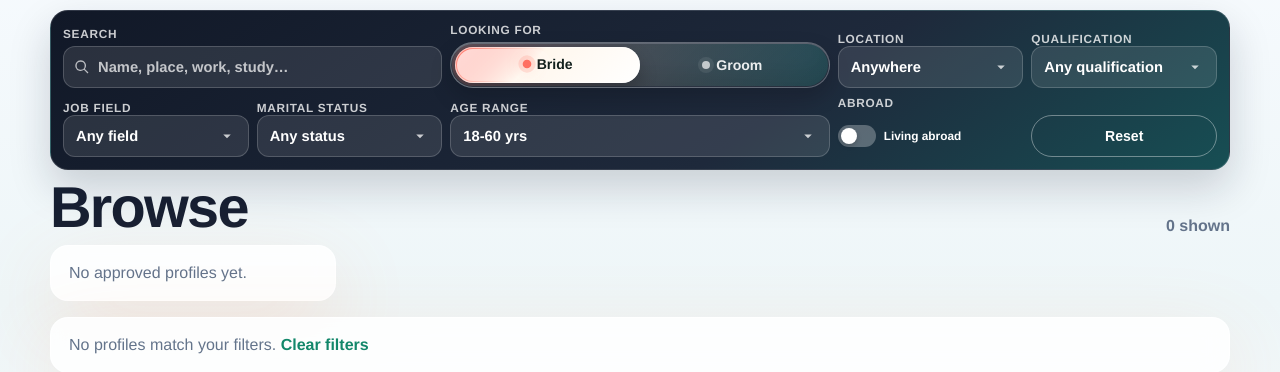
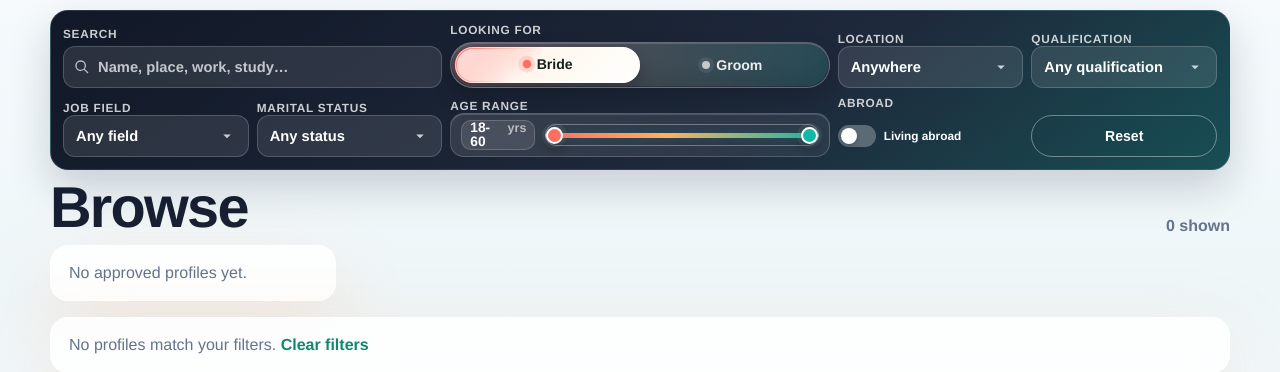
Before and after one commit to greenethirteen/halal-swipe, a FastAPI app: page /profiles in a window 1280 px wide. Shown: the part 120-492 px from the top of the page. Run offline with FastAPI, Linux system fonts and the light colour scheme; some libraries are stand-ins or nearby versions.

Commit message:
Revert "Move age range into popup selector"
This reverts commit 5682f146131a40fa5b433ed769a1d9e96aa45e9b.

```diff
--- a/app/settings.py
+++ b/app/settings.py
@@ -28,7 +28,7 @@ class Settings(BaseSettings):
 
     @property
     def asset_version(self) -> str:
-        return f"{self.static_version}-20260718-09"
+        return f"{self.static_version}-20260718-08"
 
     @property
     def google_client_id_clean(self) -> str:
--- a/app/static/styles.css
+++ b/app/static/styles.css
@@ -482,7 +482,7 @@ label { display: grid; gap: 8px; font-weight: 750; color: var(--ink); }
 .browse-filters.is-morphing .bf-field,
 .browse-filters.is-morphing .bf-compact-logo,
 .browse-filters.is-morphing .bf-select-btn,
-.browse-filters.is-morphing .bf-age-btn {
+.browse-filters.is-morphing .bf-age-range {
   transition-duration: .34s;
   transition-timing-function: cubic-bezier(.2,.8,.2,1);
 }
@@ -589,64 +589,43 @@ label { display: grid; gap: 8px; font-weight: 750; color: var(--ink); }
 .browse-filters.is-compact .bf-reset-field .button { font-size: .82rem; }
 .bf-age { max-width: none; }
 .bf-age-range-field { grid-column: span 2; }
-.bf-age-btn {
-  position: relative;
-  display: flex;
+.bf-age-range {
+  display: grid;
+  grid-template-columns: 74px 1fr;
+  column-gap: 10px;
+  row-gap: 0;
   align-items: center;
-  justify-content: space-between;
-  gap: 8px;
-  width: 100%;
-  height: 42px;
-  padding: 0 12px;
+  min-height: 42px;
+  padding: 6px 10px;
   border: 1px solid rgba(255,255,255,.18);
-  border-radius: 12px;
-  background: rgba(255,255,255,.1);
-  color: #fff;
-  font: inherit;
-  font-size: .92rem;
-  font-weight: 800;
-  cursor: pointer;
-  transition: height .34s cubic-bezier(.2,.8,.2,1), min-height .34s cubic-bezier(.2,.8,.2,1), padding .34s cubic-bezier(.2,.8,.2,1), border-radius .34s cubic-bezier(.2,.8,.2,1), font-size .34s cubic-bezier(.2,.8,.2,1), background .24s ease;
+  border-radius: 14px;
+  background: linear-gradient(135deg, rgba(255,255,255,.12), rgba(255,255,255,.06));
+  box-shadow: inset 0 1px 0 rgba(255,255,255,.16);
+  transition: height .34s cubic-bezier(.2,.8,.2,1), min-height .34s cubic-bezier(.2,.8,.2,1), padding .34s cubic-bezier(.2,.8,.2,1), border-radius .34s cubic-bezier(.2,.8,.2,1);
 }
-.bf-age-btn svg { width: 18px; height: 18px; fill: currentColor; opacity: .75; flex: 0 0 auto; }
-.bf-age-btn-value { overflow: hidden; white-space: nowrap; text-overflow: ellipsis; min-width: 0; }
-.bf-age-popup {
-  position: absolute;
-  right: 0;
-  top: calc(100% + 8px);
-  z-index: 32;
-  display: none;
-  width: min(330px, calc(100vw - 28px));
-  padding: 14px;
-  border: 1px solid rgba(255,255,255,.18);
-  border-radius: 18px;
-  background: rgba(17,24,39,.98);
-  box-shadow: 0 22px 48px rgba(0,0,0,.34);
-}
-.bf-age-popup.open { display: grid; gap: 12px; }
-.bf-age-popup p { margin: -4px 0 0; color: rgba(255,255,255,.68); font-size: .82rem; font-weight: 700; letter-spacing: 0; text-transform: none; }
 .bf-age-readout {
   display: inline-flex;
   align-items: baseline;
   justify-content: center;
-  gap: 5px;
-  justify-self: start;
-  min-height: 36px;
-  padding: 0 16px;
-  border-radius: 999px;
-  background: linear-gradient(135deg, #fff, #ecfdf5);
-  color: #13211e;
-  font-size: .9rem;
+  gap: 4px;
+  min-width: 0;
+  min-height: 28px;
+  padding: 0 8px;
+  border: 1px solid rgba(255,255,255,.18);
+  border-radius: 10px;
+  background: rgba(255,255,255,.1);
+  color: #fff;
+  font-size: .78rem;
   line-height: 1;
   letter-spacing: 0;
   text-transform: none;
-  box-shadow: 0 10px 22px rgba(0,0,0,.22);
 }
-.bf-age-readout strong { font-size: 1.12rem; }
-.bf-age-readout span { color: rgba(19,33,30,.62); font-weight: 900; }
+.browse-filters.is-compact .bf-age-readout { justify-content: center; }
+.bf-age-readout strong { font-size: .86rem; }
+.bf-age-readout span { color: rgba(255,255,255,.62); font-weight: 900; }
 .bf-range-track {
   position: relative;
-  height: 34px;
+  height: 22px;
   display: flex;
   align-items: center;
 }
@@ -656,16 +635,16 @@ label { display: grid; gap: 8px; font-weight: 750; color: var(--ink); }
   position: absolute;
   left: 0;
   right: 0;
-  height: 8px;
+  height: 5px;
   border-radius: 999px;
 }
-.bf-range-track::before { background: rgba(255,255,255,.18); box-shadow: inset 0 1px 2px rgba(0,0,0,.2); }
-.bf-range-fill { background: linear-gradient(90deg, #ff6f61, #ffb15b 45%, #14b8a6); box-shadow: 0 0 16px rgba(20,184,166,.24); }
+.bf-range-track::before { background: rgba(255,255,255,.2); box-shadow: inset 0 1px 2px rgba(0,0,0,.16); }
+.bf-range-fill { background: linear-gradient(90deg, #ff6f61, #ffb15b 45%, #14b8a6); box-shadow: 0 0 10px rgba(20,184,166,.2); }
 .bf-range-track input[type="range"] {
   position: absolute;
   inset: 0;
   width: 100%;
-  height: 34px;
+  height: 22px;
   margin: 0;
   padding: 0;
   appearance: none;
@@ -677,39 +656,39 @@ label { display: grid; gap: 8px; font-weight: 750; color: var(--ink); }
 .bf-range-track input[type="range"]:focus-visible { outline: none; }
 .bf-range-track input[type="range"]::-webkit-slider-thumb {
   appearance: none;
-  width: 24px;
-  height: 24px;
-  border: 3px solid #fff;
+  width: 17px;
+  height: 17px;
+  border: 2px solid #fff;
   border-radius: 50%;
   background: #14b8a6;
-  box-shadow: 0 8px 18px rgba(0,0,0,.34), 0 0 0 5px rgba(255,255,255,.08);
+  box-shadow: 0 5px 11px rgba(0,0,0,.3), 0 0 0 4px rgba(255,255,255,.07);
   pointer-events: auto;
 }
 .bf-range-track input[type="range"]:first-of-type::-webkit-slider-thumb { background: #ff6f61; }
-.bf-range-track input[type="range"]:focus-visible::-webkit-slider-thumb { box-shadow: 0 8px 18px rgba(0,0,0,.34), 0 0 0 7px rgba(255,255,255,.18); }
+.bf-range-track input[type="range"]:focus-visible::-webkit-slider-thumb { box-shadow: 0 5px 11px rgba(0,0,0,.3), 0 0 0 6px rgba(255,255,255,.18); }
 .bf-range-track input[type="range"]::-moz-range-thumb {
-  width: 20px;
-  height: 20px;
-  border: 3px solid #fff;
+  width: 15px;
+  height: 15px;
+  border: 2px solid #fff;
   border-radius: 50%;
   background: #14b8a6;
-  box-shadow: 0 8px 18px rgba(0,0,0,.34), 0 0 0 5px rgba(255,255,255,.08);
+  box-shadow: 0 5px 11px rgba(0,0,0,.3), 0 0 0 4px rgba(255,255,255,.07);
   pointer-events: auto;
 }
 .bf-range-track input[type="range"]:first-of-type::-moz-range-thumb { background: #ff6f61; }
-.bf-range-track input[type="range"]:focus-visible::-moz-range-thumb { box-shadow: 0 8px 18px rgba(0,0,0,.34), 0 0 0 7px rgba(255,255,255,.18); }
-.bf-age-scale {
+.bf-range-track input[type="range"]:focus-visible::-moz-range-thumb { box-shadow: 0 5px 11px rgba(0,0,0,.3), 0 0 0 6px rgba(255,255,255,.18); }
+.browse-filters.is-compact .bf-age-range {
+  height: 30px;
+  min-height: 30px;
+  padding: 0 8px;
   display: flex;
-  justify-content: space-between;
-  color: rgba(255,255,255,.58);
-  font-size: .72rem;
-  font-weight: 900;
-  line-height: 1;
-  letter-spacing: 0;
-  text-transform: none;
+  align-items: center;
+  justify-content: center;
+  border-radius: 10px;
 }
-.browse-filters.is-compact .bf-age-btn { justify-content: center; height: 30px; min-height: 30px; border-radius: 10px; padding: 0 8px; font-size: .76rem; }
-.browse-filters.is-compact .bf-age-btn svg { position: absolute; right: 6px; width: 14px; height: 14px; }
+.browse-filters.is-compact .bf-age-readout { font-size: .68rem; }
+.browse-filters.is-compact .bf-age-readout strong { font-size: .76rem; }
+.browse-filters.is-compact .bf-range-track { display: none; }
 .bf-type-field { display: grid; grid-column: span 2; }
 .bf-profile-toggle {
   position: relative;
@@ -843,8 +822,7 @@ label { display: grid; gap: 8px; font-weight: 750; color: var(--ink); }
   .bf-search-field { grid-column: 1 / -1; }
   .bf-type-field { grid-column: span 1; }
   .bf-age-range-field { grid-column: span 1; }
-  .bf-age-btn { height: 38px; min-height: 38px; padding: 0 10px; font-size: .8rem; }
-  .bf-age-popup { right: auto; left: 50%; transform: translateX(-50%); width: min(318px, calc(100vw - 28px)); padding: 13px; }
+  .bf-age-range { grid-template-columns: 62px 1fr; min-height: 38px; padding: 6px 9px; column-gap: 8px; }
   .bf-age-readout { min-height: 26px; padding: 0 6px; }
   .bf-age-readout strong { font-size: .78rem; }
   .bf-range-track { height: 18px; }
--- a/app/templates/profiles.html
+++ b/app/templates/profiles.html
@@ -71,19 +71,13 @@
       <div class="bf-field bf-age-range-field"><span class="bf-label">Age range</span>
         <input id="fMin" type="hidden" value="18">
         <input id="fMax" type="hidden" value="60">
-        <button class="bf-age-btn" id="fAgeBtn" type="button" aria-haspopup="dialog" aria-expanded="false">
-          <span class="bf-age-btn-value" id="fAgeButtonText">18-60 yrs</span>
-          <svg viewBox="0 0 24 24" aria-hidden="true"><path d="m7 10 5 5 5-5H7Z"/></svg>
-        </button>
-        <div class="bf-age-popup" id="fAgePopup" role="dialog" aria-label="Age range">
+        <div class="bf-age-range">
           <div class="bf-age-readout"><strong id="fAgeText">18-60</strong><span>yrs</span></div>
-          <p>Choose the age range you want to browse.</p>
           <div class="bf-range-track">
             <span class="bf-range-fill" id="fAgeFill"></span>
             <input id="fMinRange" type="range" min="18" max="60" value="18" aria-label="Minimum age">
             <input id="fMaxRange" type="range" min="18" max="60" value="60" aria-label="Maximum age">
           </div>
-          <div class="bf-age-scale" aria-hidden="true"><span>18</span><span>60</span></div>
         </div>
       </div>
       <label class="bf-field bf-toggle-field"><span class="bf-label">Abroad</span>
@@ -130,10 +124,7 @@
   const fMinRange = document.getElementById('fMinRange');
   const fMaxRange = document.getElementById('fMaxRange');
   const fAgeText = document.getElementById('fAgeText');
-  const fAgeButtonText = document.getElementById('fAgeButtonText');
   const fAgeFill = document.getElementById('fAgeFill');
-  const fAgeBtn = document.getElementById('fAgeBtn');
-  const fAgePopup = document.getElementById('fAgePopup');
   const fAbroad = document.getElementById('fAbroad');
   const countEl = document.getElementById('browseCount');
   const emptyEl = document.getElementById('browseEmpty');
@@ -167,7 +158,6 @@
     fMin.value = String(min);
     fMax.value = String(max);
     if(fAgeText) fAgeText.textContent = `${min}-${max}`;
-    if(fAgeButtonText) fAgeButtonText.textContent = `${min}-${max} yrs`;
     if(fAgeFill){
       const low = ((min - 18) / 42) * 100;
       const high = ((max - 18) / 42) * 100;
@@ -191,19 +181,6 @@
       const btn = document.querySelector(`[data-select-target="${popup.dataset.for}"]`);
       if(btn) btn.setAttribute('aria-expanded', 'false');
     });
-  }
-
-  function closeAgePopup(){
-    if(!fAgePopup || !fAgeBtn) return;
-    fAgePopup.classList.remove('open');
-    fAgeBtn.setAttribute('aria-expanded', 'false');
-  }
-
-  function openAgePopup(){
-    if(!fAgePopup || !fAgeBtn) return;
-    closeSelectPopups();
-    fAgePopup.classList.add('open');
-    fAgeBtn.setAttribute('aria-expanded', 'true');
   }
 
   function buildSelectPopups(){
@@ -236,7 +213,6 @@
       syncSelectButton(select);
       btn.addEventListener('click', e => {
         e.stopPropagation();
-        closeAgePopup();
         const open = !popup.classList.contains('open');
         closeSelectPopups(open ? popup : null);
         popup.classList.toggle('open', open);
@@ -297,12 +273,6 @@
   [fMinRange, fMaxRange].forEach(el => el.addEventListener('input', () => syncAgeRange(el)));
   [fAbroad].forEach(el => el.addEventListener('change', apply));
   typeButtons.forEach(btn => btn.addEventListener('click', () => setType(btn.dataset.value)));
-  fAgeBtn.addEventListener('click', e => {
-    e.stopPropagation();
-    if(fAgePopup.classList.contains('open')) closeAgePopup();
-    else openAgePopup();
-  });
-  fAgePopup.addEventListener('click', e => e.stopPropagation());
   buildSelectPopups();
   syncAgeRange(null, false);
   setType(fType.value, false);
@@ -310,8 +280,8 @@
   syncCompactFilters();
   window.addEventListener('scroll', syncCompactFilters, {passive: true});
   window.addEventListener('resize', syncCompactFilters, {passive: true});
-  document.addEventListener('click', () => { closeSelectPopups(); closeAgePopup(); });
-  document.addEventListener('keydown', e => { if(e.key === 'Escape'){ closeSelectPopups(); closeAgePopup(); } });
+  document.addEventListener('click', () => closeSelectPopups());
+  document.addEventListener('keydown', e => { if(e.key === 'Escape') closeSelectPopups(); });
   document.getElementById('fReset').addEventListener('click', reset);
   document.getElementById('browseClear').addEventListener('click', e => { e.preventDefault(); reset(); });
 })();
```
